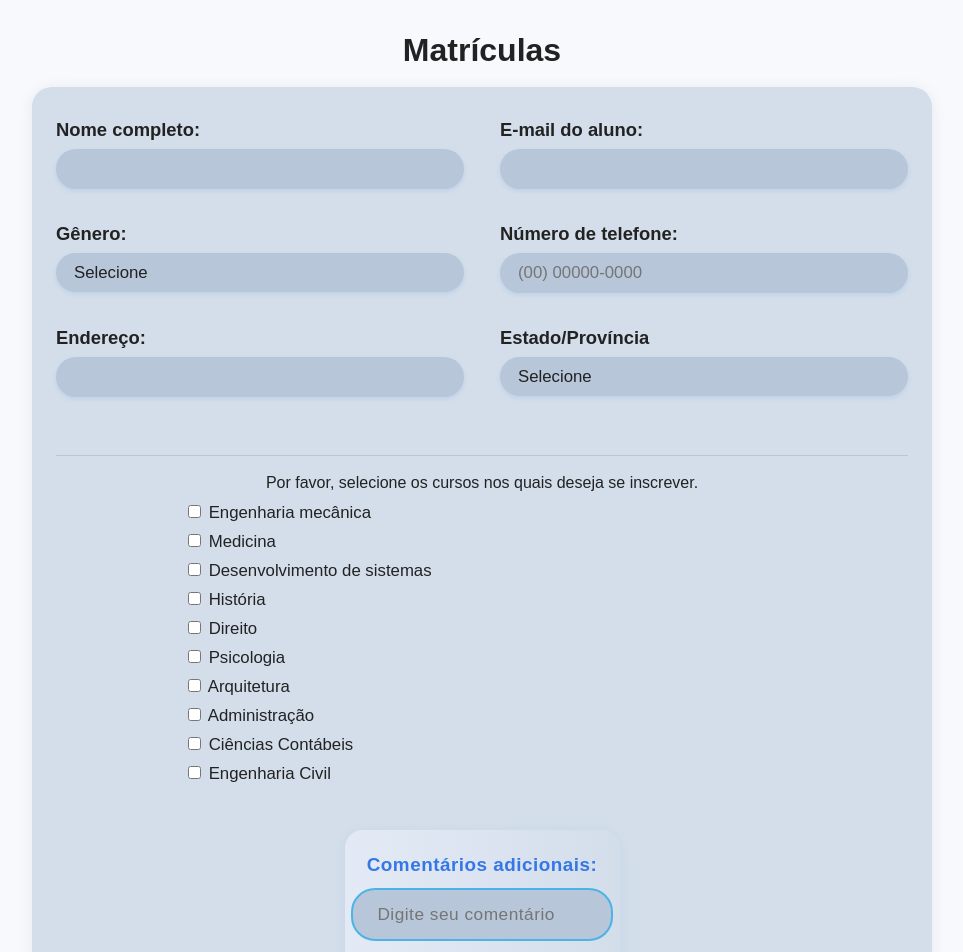
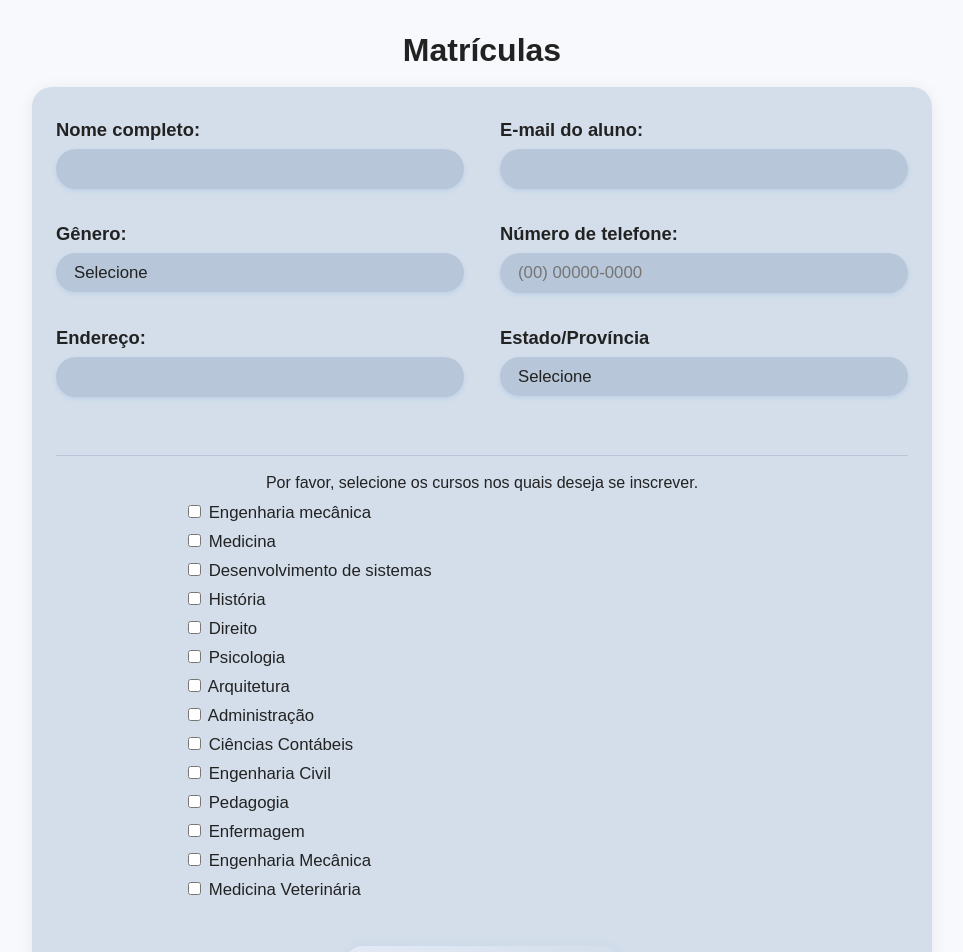
Before and after one commit to souzabweatriz/EdPro-FrontEnd, a Next.js app: page /matricula in a window 1280 px wide. Shown: the top 952 px of the page, without its empty margins (158-1121 px from the left). Built offline with nearby package versions, Linux system fonts and the light colour scheme.

Commit message:
feat: update page.jsx matricula

```diff
--- a/src/app/matricula/page.jsx
+++ b/src/app/matricula/page.jsx
@@ -101,6 +101,11 @@ export default function Matricula() {
                         <label className={styles.courseItem}><input type="checkbox" /> Administração</label>
                         <label className={styles.courseItem}><input type="checkbox" /> Ciências Contábeis</label>
                         <label className={styles.courseItem}><input type="checkbox" /> Engenharia Civil</label>
+                        <label className={styles.courseItem}><input type="checkbox" /> Pedagogia</label>
+                        <label className={styles.courseItem}><input type="checkbox" /> Enfermagem</label>
+                        <label className={styles.courseItem}><input type="checkbox" /> Engenharia Mecânica</label>
+                        <label className={styles.courseItem}><input type="checkbox" /> Medicina Veterinária</label>
+
                     </div>
                 </div>
                 <div className={styles.commentsRow}>
```
